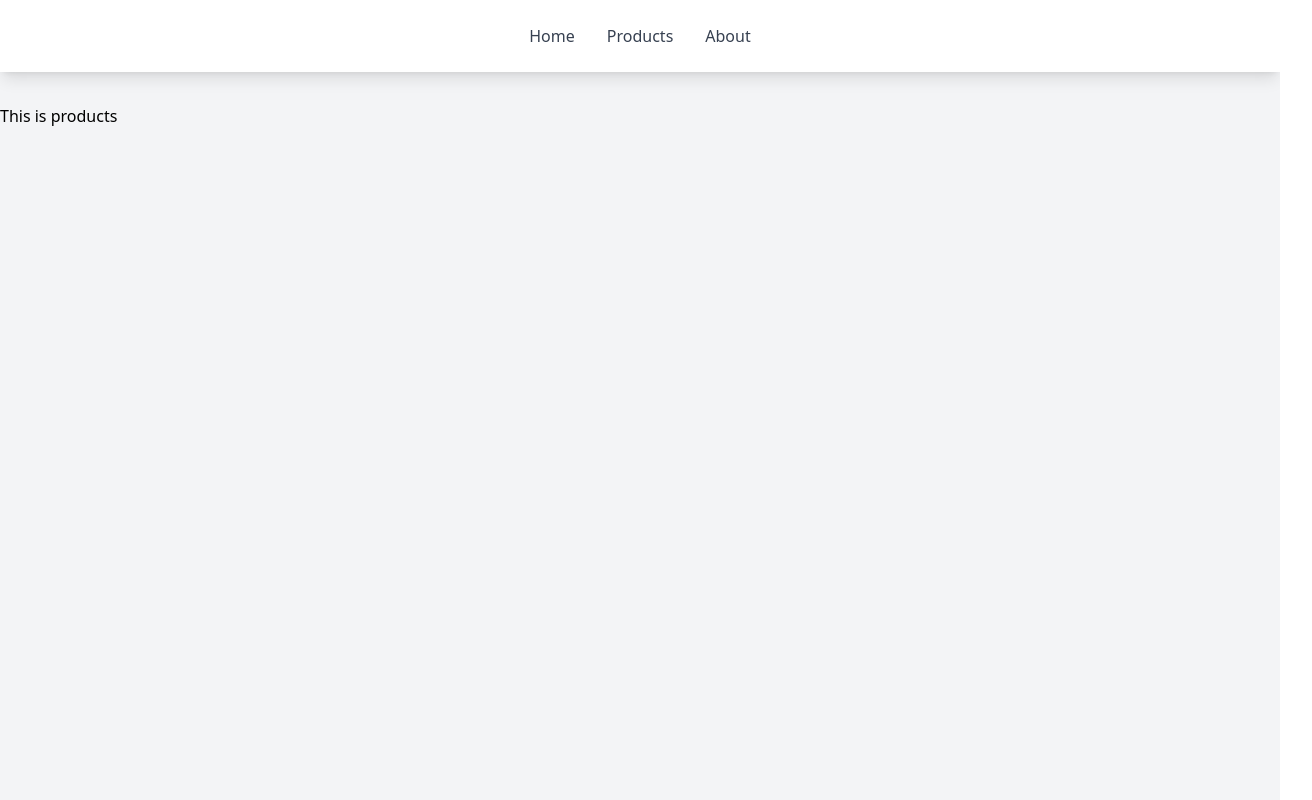
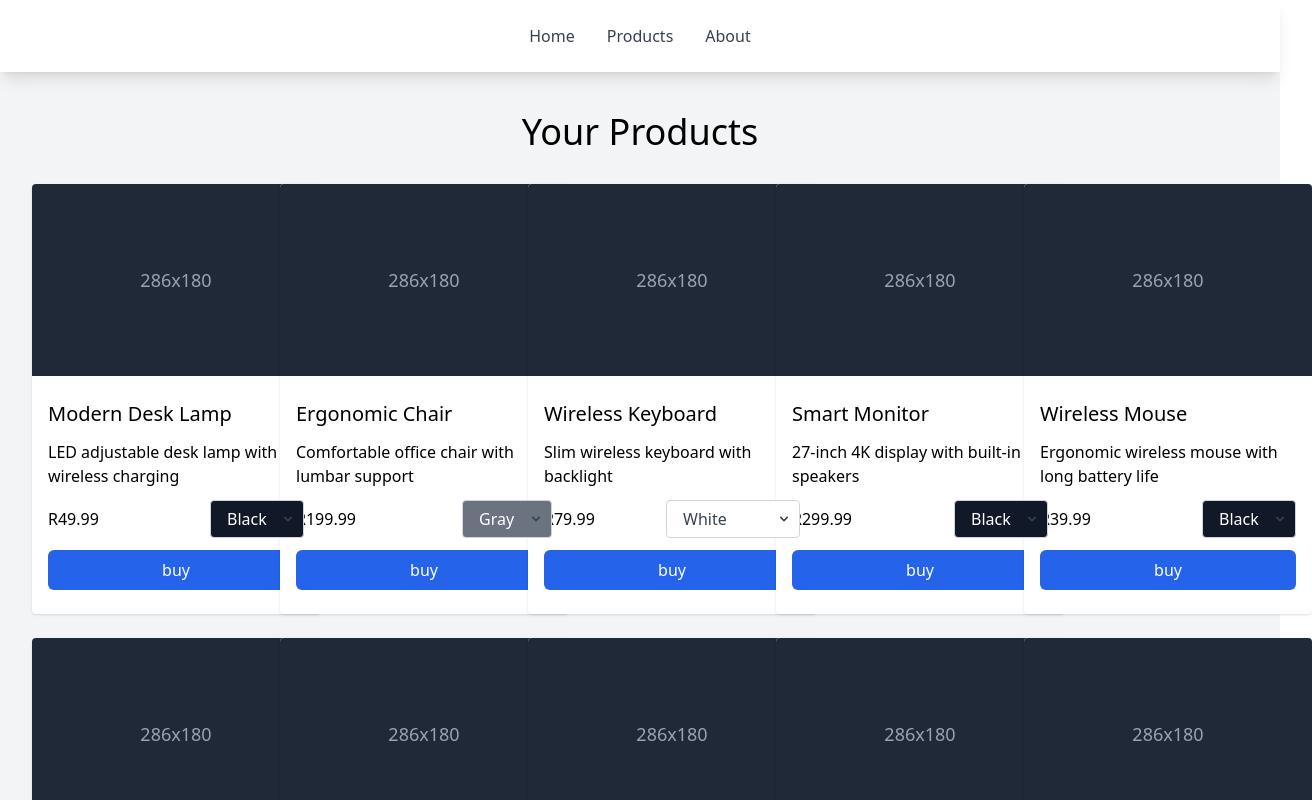
Before and after one commit to siphosethu1998/online-store, a React (Create React App) app: page /products in a window 1280 px wide. Shown: the top 800 px of the page, 1312 px wide, since content can reach past the window. Built offline with nearby package versions, Linux system fonts and the light colour scheme.

Commit message:
dropdown works as expected

```diff
--- a/src/Components/About.js
+++ b/src/Components/About.js
@@ -1,7 +1,23 @@
 const About = () => {
   return (
-    <div classname>
-      <h1>This is about</h1>
+    <div className="bg-white flex flex-col gap-x-4 p-6 mt-8 mx-auto w-11/12 rounded-lg shadow-sm ">
+      <div className="bg-gray-200 flex justify-center text-sm py-8 px-8 text-gray-400 self-start mb-4">
+        200x100
+      </div>
+      <h1 className="text-2xl font-bold">About out Store</h1>
+      <p className="my-6">Welcome to TechGear, your premier destination for high-quality office and tech accessories. We pride ourselves on offering innovative products that enhance your workspace and productivity.</p>
+      <div className="bg-gray-200 mb-6 flex w-72 h-72 justify-center items-center  shadow-md rounded-md text-4xl py-8 px-8 text-gray-400 self-start">
+        400x300
+      </div>
+      <div className="bg-gray-200 mb-6 flex w-72 h-72 justify-center items-center  shadow-md rounded-md text-4xl py-8 px-8 text-gray-400 self-start">
+        400x300
+      </div>
+      <div className="bg-gray-50 px-6 py-8 rounded-md">
+        <h3 className="text-xl font-bold mb-4">Contact Us</h3>
+        <p className="text-gray-600 mb-2">Email: contact@techgear.co.za </p>
+        <p className="text-gray-600 mb-2">Phone: (021)-830-3802 </p>
+        <p className="text-gray-600">Address: 123 Tech Street, Digital City, TC 12345 </p>
+      </div>
     </div>
   );
 }
--- a/src/Components/Home.js
+++ b/src/Components/Home.js
@@ -19,7 +19,7 @@ const Home = () => {
   },[userInput])
 
   return (
-    <div className="bg-white flex gap-x-4 p-6 mx-auto w-fit rounded-lg shadow-sm items-center">
+    <div className="bg-white flex gap-x-4 p-6 mt-8 mx-auto w-fit rounded-lg shadow-sm items-center">
       { name === "" ?
       <input
         ref={inputRef}
--- a/src/Components/NavBar.js
+++ b/src/Components/NavBar.js
@@ -2,7 +2,7 @@ import { Link } from "react-router-dom";
 
 const NavBar = () => {
   return (
-    <div className="flex justify-center gap-x-8 py-6 mb-8 font-medium text-gray-700 bg-white shadow-lg">
+    <div className="flex justify-center gap-x-8 py-6 mb-2 font-medium text-gray-700 bg-white shadow-lg">
       <Link to="/" className="hover:text-blue-600 focus:text-blue-600">Home</Link>
       <Link to="/products" className="hover:text-blue-600 focus:text-blue-600">Products</Link>
       <Link to="/about" className="hover:text-blue-600 focus:text-blue-600">About</Link>
--- /dev/null
+++ b/src/Components/ProductCard.js
@@ -0,0 +1,67 @@
+import { useState } from "react";
+const ProductCard = ({title, description, price, colors}) => {
+  const [selectedColor, setSelectedColor] = useState(colors[0]);
+
+  const handleColorChange = (color) => {
+    setSelectedColor(color);
+  };
+
+  // background colors to chang the dropdown buttons to
+  const getBackgroundColor = (color) => {
+    const colorMap = {
+      'Black': 'bg-gray-900',
+      'White': 'bg-white',
+      'Silver': 'bg-gray-300',
+      'Gray': 'bg-gray-500',
+      'Blue': 'bg-blue-500',
+      'Rose Gold': 'bg-pink-200',
+      'Space Gray': 'bg-gray-700',
+      'Gold': 'bg-yellow-500',
+      'Pink': 'bg-pink-500',
+      'Navy': 'bg-blue-900',
+      'Brown': 'bg-yellow-900'
+    };
+    return colorMap[color] || 'bg-gray-200';
+  };
+
+  return (
+    <div className="bg-white w-fit rounded shadow">
+      <div className="flex justify-center items-center text-lg font-medium rounded-t bg-gray-800 text-gray-400 w-72 h-48">
+        286x180
+      </div>
+      <div className="flex flex-col gap-y-3 px-4 py-6">
+        <h1 className="font-medium text-xl">{ title }</h1>
+        <p className="w-64">{ description }</p>
+        <div className="flex items-center justify-between">
+          <p>R{price}</p>
+          {/* section for the dropdown menu */}
+          <div className="relative">
+            <select
+                value={selectedColor}
+                onChange={(e) => handleColorChange(e.target.value)}
+                className={`block appearance-none border border-gray-300 py-2 px-4 pr-8 rounded leading-tight focus:outline-none focus:border-blue-500 ${getBackgroundColor(selectedColor)} ${selectedColor === 'White' ? 'text-gray-700' : 'text-white'}`}
+              >
+                {colors.map((color) => (
+                  <option key={color} value={color}>
+                    {color}
+                  </option>
+                ))}
+            </select>
+            <div className="pointer-events-none absolute inset-y-0 right-0 flex items-center px-2 text-gray-700">
+              <svg className="fill-current h-4 w-4" xmlns="http://www.w3.org/2000/svg" viewBox="0 0 20 20">
+                <path d="M5.293 7.293a1 1 0 011.414 0L10 10.586l3.293-3.293a1 1 0 111.414 1.414l-4 4a1 1 0 01-1.414 0l-4-4a1 1 0 010-1.414z"/>
+              </svg>
+            </div>
+          </div>
+        </div>
+        <button
+          className="bg-blue-600 hover:bg-blue-700 py-2 px-3 text-white rounded-md"
+        >
+          buy
+        </button>
+      </div>
+    </div>
+  );
+}
+
+export default ProductCard;
--- a/src/Components/Products.js
+++ b/src/Components/Products.js
@@ -1,7 +1,99 @@
+import ProductCard from "./ProductCard";
+
+const products = [
+  {
+    id: 1,
+    title: "Modern Desk Lamp",
+    description: "LED adjustable desk lamp with wireless charging",
+    price: 49.99,
+    colors: ["Black", "White", "Silver"],
+    image: "/api/placeholder/300/200"
+  },
+  {
+    id: 2,
+    title: "Ergonomic Chair",
+    description: "Comfortable office chair with lumbar support",
+    price: 199.99,
+    colors: ["Gray", "Blue", "Black"],
+    image: "/api/placeholder/300/200"
+  },
+  {
+    id: 3,
+    title: "Wireless Keyboard",
+    description: "Slim wireless keyboard with backlight",
+    price: 79.99,
+    colors: ["White", "Rose Gold", "Space Gray"],
+    image: "/api/placeholder/300/200"
+  },
+  {
+    id: 4,
+    title: "Smart Monitor",
+    description: "27-inch 4K display with built-in speakers",
+    price: 299.99,
+    colors: ["Black", "Silver", "White"],
+    image: "/api/placeholder/300/200"
+  },
+  {
+    id: 5,
+    title: "Wireless Mouse",
+    description: "Ergonomic wireless mouse with long battery life",
+    price: 39.99,
+    colors: ["Black", "White", "Pink"],
+    image: "/api/placeholder/300/200"
+  },
+  {
+    id: 6,
+    title: "USB-C Hub",
+    description: "10-in-1 USB-C hub with HDMI and ethernet",
+    price: 59.99,
+    colors: ["Space Gray", "Silver", "Gold"],
+    image: "/api/placeholder/300/200"
+  },
+  {
+    id: 7,
+    title: "Laptop Stand",
+    description: "Adjustable aluminum laptop stand",
+    price: 29.99,
+    colors: ["Silver", "Black", "Rose Gold"],
+    image: "/api/placeholder/300/200"
+  },
+  {
+    id: 8,
+    title: "Wireless Earbuds",
+    description: "True wireless earbuds with noise cancellation",
+    price: 129.99,
+    colors: ["White", "Black", "Navy"],
+    image: "/api/placeholder/300/200"
+  },
+  {
+    id: 9,
+    title: "Desk Mat",
+    description: "Large desk mat with wireless charging",
+    price: 44.99,
+    colors: ["Gray", "Black", "Brown"],
+    image: "/api/placeholder/300/200"
+  },
+  {
+    id: 10,
+    title: "Webcam",
+    description: "1080p webcam with privacy cover",
+    price: 69.99,
+    colors: ["Black", "White", "Gray"],
+    image: "/api/placeholder/300/200"
+  }
+];
+
 const Products = () => {
   return (
-    <div classname>
-      <h1>This is products</h1>
+    <div className="flex flex-col items-center p-8">
+      <h1 className="text-4xl font-medium self-center mb-8">Your Products</h1>
+      <div className="grid grid-cols-5 gap-6">
+        {
+          products.map((product) => {
+            return <ProductCard key={product.id} title={product.title} description={product.description} price={product.price} colors={product.colors} />
+          })
+        }
+      </div>
     </div>
   );
 }
```
